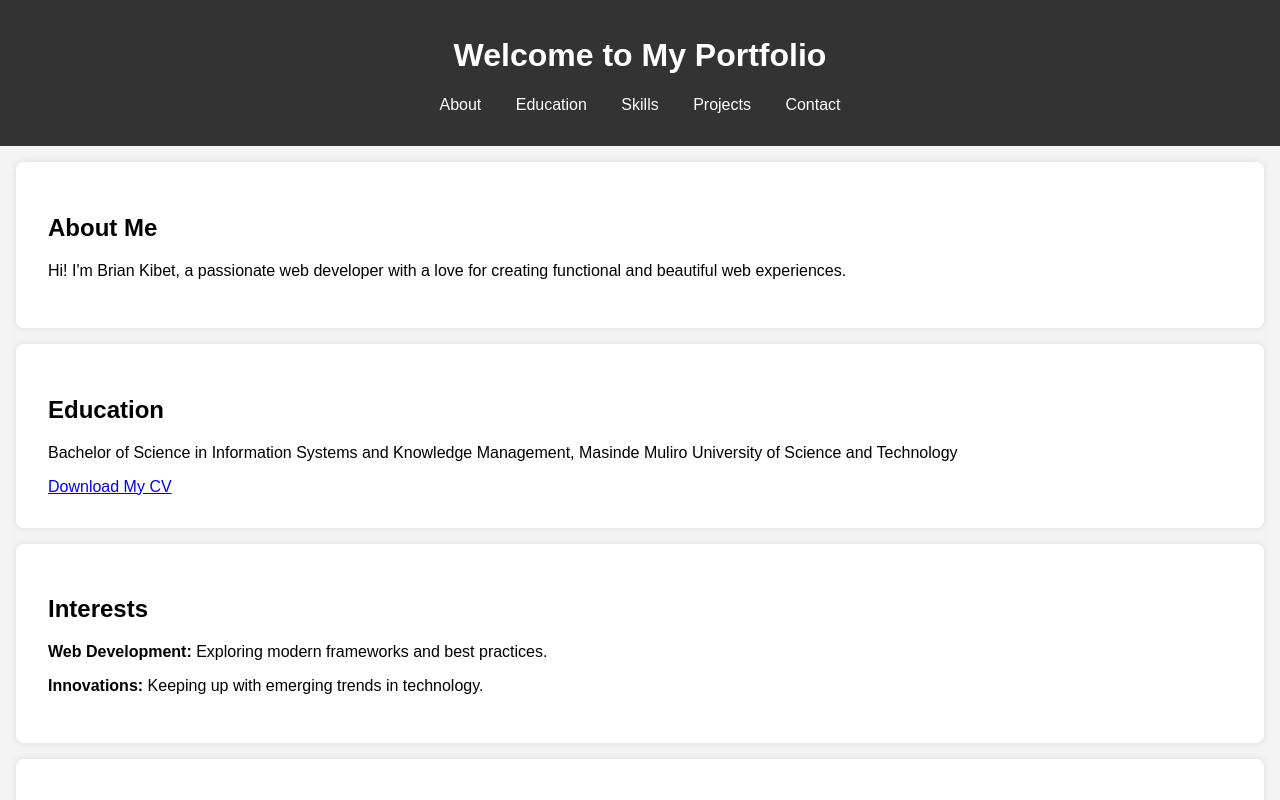
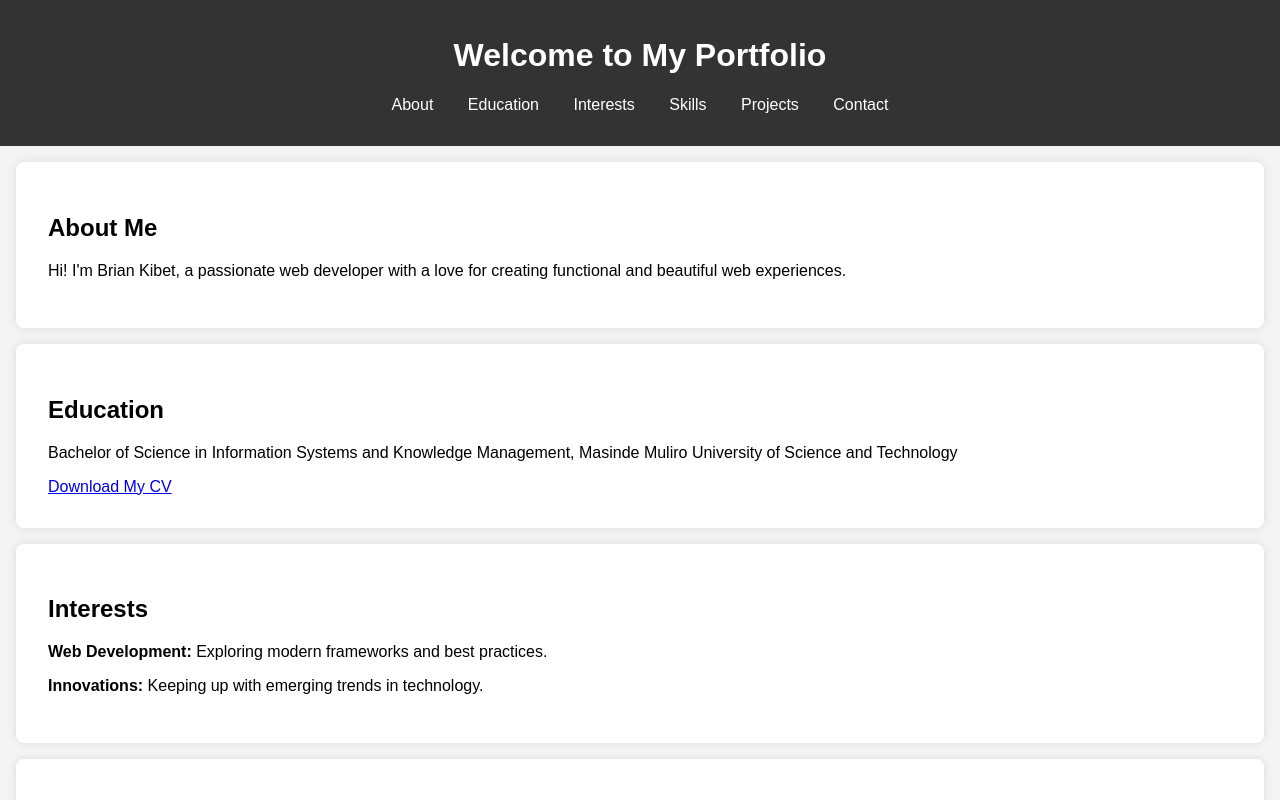
Before and after one commit to Bkibiwot73/portfolio-project, a plain HTML site: page index.html in a window 1280 px wide. Shown: the top 800 px of the page. Drawn offline with Linux system fonts and the light colour scheme.

Commit message:
Updated navigation to include Interests section

```diff
--- a/index.html
+++ b/index.html
@@ -13,6 +13,7 @@
             <ul>
                 <li><a href="#about">About</a></li>
                 <li><a href="#education">Education</a></li>
+                <li><a href="#interests">Interests</a></li>
                 <li><a href="#skills">Skills</a></li>
                 <li><a href="#projects">Projects</a></li>
                 <li><a href="#contact">Contact</a></li>
```
